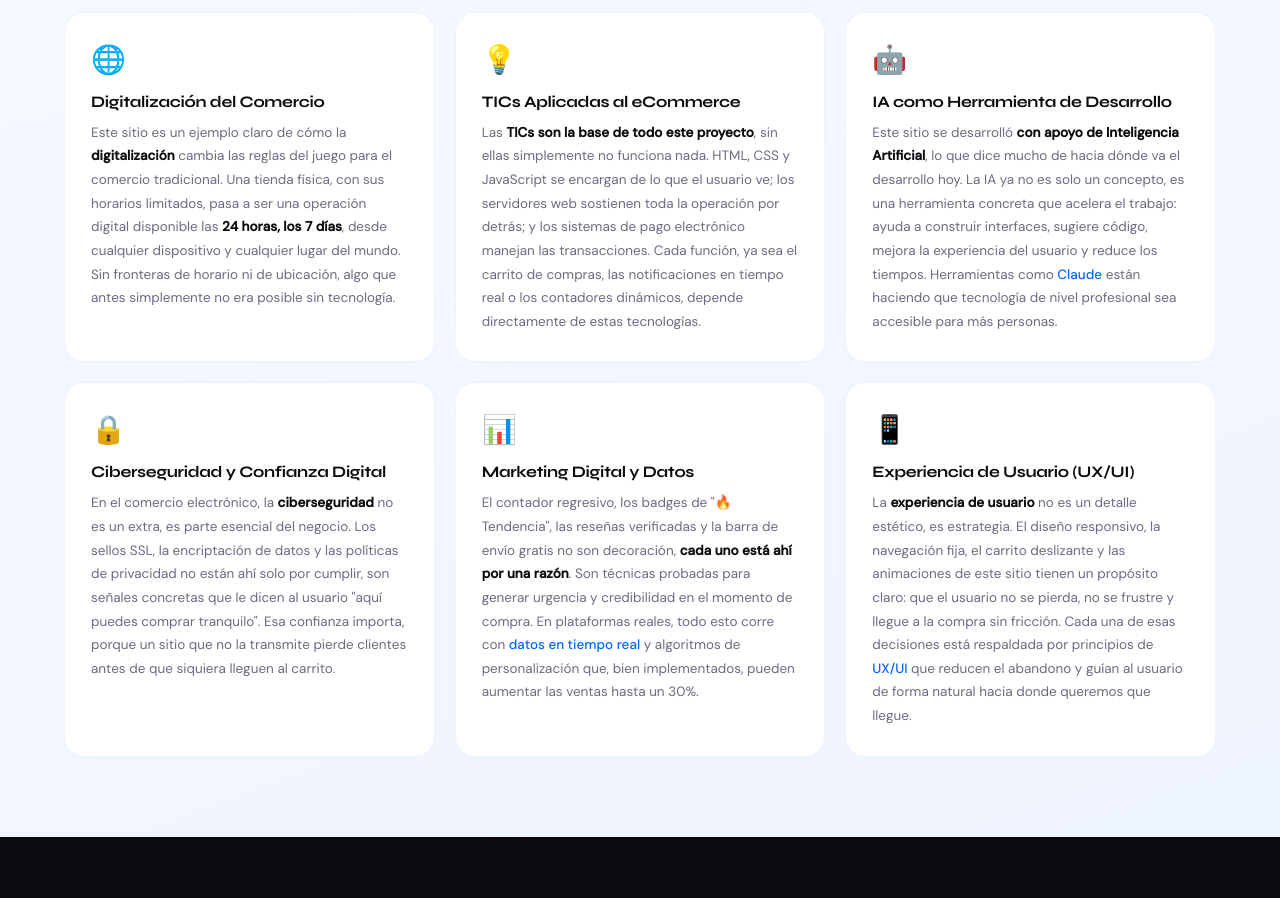
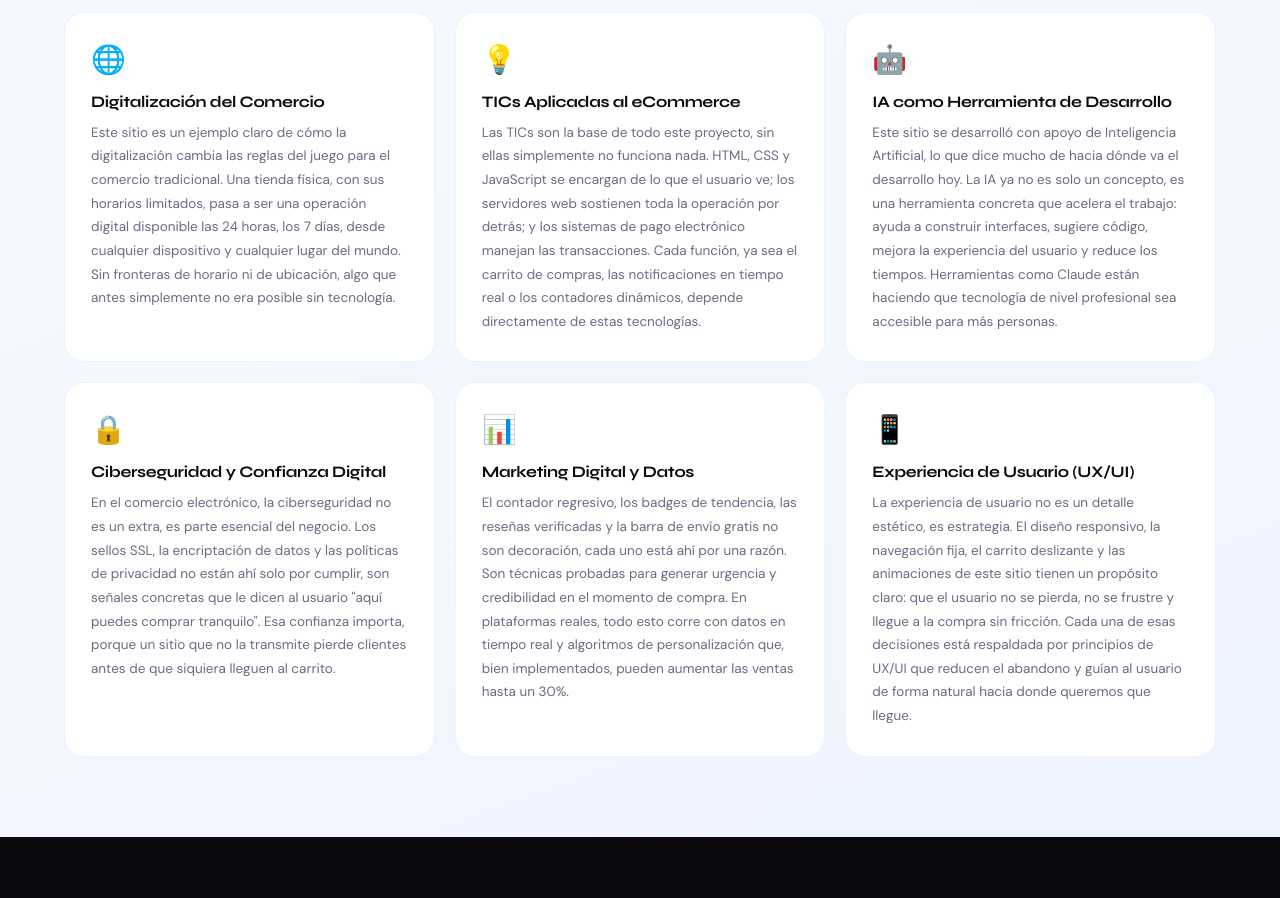
Before and after one commit to ErickGarcia1920/PrototipoeCommerce, a plain HTML site: page index.html in a window 1280 px wide. Shown: the part 4700-5598 px from the top of the page. Drawn offline with Linux system fonts and the light colour scheme.

Commit message:
Update index.html

```diff
--- a/index.html
+++ b/index.html
@@ -1026,37 +1026,37 @@
       <div class="dev-note-card">
         <div class="dev-note-icon">🌐</div>
         <h3 class="dev-note-title">Digitalización del Comercio</h3>
-        <p class="dev-note-text">Este sitio es un ejemplo claro de cómo la <strong>digitalización</strong> cambia las reglas del juego para el comercio tradicional. Una tienda física, con sus horarios limitados, pasa a ser una operación digital disponible las <strong>24 horas, los 7 días</strong>, desde cualquier dispositivo y cualquier lugar del mundo. Sin fronteras de horario ni de ubicación, algo que antes simplemente no era posible sin tecnología.</p>
+        <p class="dev-note-text">Este sitio es un ejemplo claro de cómo la digitalización cambia las reglas del juego para el comercio tradicional. Una tienda física, con sus horarios limitados, pasa a ser una operación digital disponible las 24 horas, los 7 días, desde cualquier dispositivo y cualquier lugar del mundo. Sin fronteras de horario ni de ubicación, algo que antes simplemente no era posible sin tecnología.</p>
       </div>
 
       <div class="dev-note-card">
         <div class="dev-note-icon">💡</div>
         <h3 class="dev-note-title">TICs Aplicadas al eCommerce</h3>
-        <p class="dev-note-text">Las <strong>TICs son la base de todo este proyecto</strong>, sin ellas simplemente no funciona nada. HTML, CSS y JavaScript se encargan de lo que el usuario ve; los servidores web sostienen toda la operación por detrás; y los sistemas de pago electrónico manejan las transacciones. Cada función, ya sea el carrito de compras, las notificaciones en tiempo real o los contadores dinámicos, depende directamente de estas tecnologías.</p>
+        <p class="dev-note-text">Las TICs son la base de todo este proyecto, sin ellas simplemente no funciona nada. HTML, CSS y JavaScript se encargan de lo que el usuario ve; los servidores web sostienen toda la operación por detrás; y los sistemas de pago electrónico manejan las transacciones. Cada función, ya sea el carrito de compras, las notificaciones en tiempo real o los contadores dinámicos, depende directamente de estas tecnologías.</p>
       </div>
 
       <div class="dev-note-card">
         <div class="dev-note-icon">🤖</div>
         <h3 class="dev-note-title">IA como Herramienta de Desarrollo</h3>
-        <p class="dev-note-text">Este sitio se desarrolló <strong>con apoyo de Inteligencia Artificial</strong>, lo que dice mucho de hacia dónde va el desarrollo hoy. La IA ya no es solo un concepto, es una herramienta concreta que acelera el trabajo: ayuda a construir interfaces, sugiere código, mejora la experiencia del usuario y reduce los tiempos. Herramientas como <em>Claude</em> están haciendo que tecnología de nivel profesional sea accesible para más personas.</p>
+        <p class="dev-note-text">Este sitio se desarrolló con apoyo de Inteligencia Artificial, lo que dice mucho de hacia dónde va el desarrollo hoy. La IA ya no es solo un concepto, es una herramienta concreta que acelera el trabajo: ayuda a construir interfaces, sugiere código, mejora la experiencia del usuario y reduce los tiempos. Herramientas como Claude están haciendo que tecnología de nivel profesional sea accesible para más personas.</p>
       </div>
 
       <div class="dev-note-card">
         <div class="dev-note-icon">🔒</div>
         <h3 class="dev-note-title">Ciberseguridad y Confianza Digital</h3>
-        <p class="dev-note-text">En el comercio electrónico, la <strong>ciberseguridad</strong> no es un extra, es parte esencial del negocio. Los sellos SSL, la encriptación de datos y las políticas de privacidad no están ahí solo por cumplir, son señales concretas que le dicen al usuario "aquí puedes comprar tranquilo". Esa confianza importa, porque un sitio que no la transmite pierde clientes antes de que siquiera lleguen al carrito.</p>
+        <p class="dev-note-text">En el comercio electrónico, la ciberseguridad no es un extra, es parte esencial del negocio. Los sellos SSL, la encriptación de datos y las políticas de privacidad no están ahí solo por cumplir, son señales concretas que le dicen al usuario "aquí puedes comprar tranquilo". Esa confianza importa, porque un sitio que no la transmite pierde clientes antes de que siquiera lleguen al carrito.</p>
       </div>
 
       <div class="dev-note-card">
         <div class="dev-note-icon">📊</div>
         <h3 class="dev-note-title">Marketing Digital y Datos</h3>
-        <p class="dev-note-text">El contador regresivo, los badges de "🔥 Tendencia", las reseñas verificadas y la barra de envío gratis no son decoración, <strong>cada uno está ahí por una razón</strong>. Son técnicas probadas para generar urgencia y credibilidad en el momento de compra. En plataformas reales, todo esto corre con <em>datos en tiempo real</em> y algoritmos de personalización que, bien implementados, pueden aumentar las ventas hasta un 30%.</p>
+        <p class="dev-note-text">El contador regresivo, los badges de tendencia, las reseñas verificadas y la barra de envío gratis no son decoración, cada uno está ahí por una razón. Son técnicas probadas para generar urgencia y credibilidad en el momento de compra. En plataformas reales, todo esto corre con datos en tiempo real y algoritmos de personalización que, bien implementados, pueden aumentar las ventas hasta un 30%.</p>
       </div>
 
       <div class="dev-note-card">
         <div class="dev-note-icon">📱</div>
         <h3 class="dev-note-title">Experiencia de Usuario (UX/UI)</h3>
-        <p class="dev-note-text">La <strong>experiencia de usuario</strong> no es un detalle estético, es estrategia. El diseño responsivo, la navegación fija, el carrito deslizante y las animaciones de este sitio tienen un propósito claro: que el usuario no se pierda, no se frustre y llegue a la compra sin fricción. Cada una de esas decisiones está respaldada por principios de <em>UX/UI</em> que reducen el abandono y guían al usuario de forma natural hacia donde queremos que llegue.</p>
+        <p class="dev-note-text">La experiencia de usuario no es un detalle estético, es estrategia. El diseño responsivo, la navegación fija, el carrito deslizante y las animaciones de este sitio tienen un propósito claro: que el usuario no se pierda, no se frustre y llegue a la compra sin fricción. Cada una de esas decisiones está respaldada por principios de UX/UI que reducen el abandono y guían al usuario de forma natural hacia donde queremos que llegue.</p>
       </div>
 
     </div>
```
